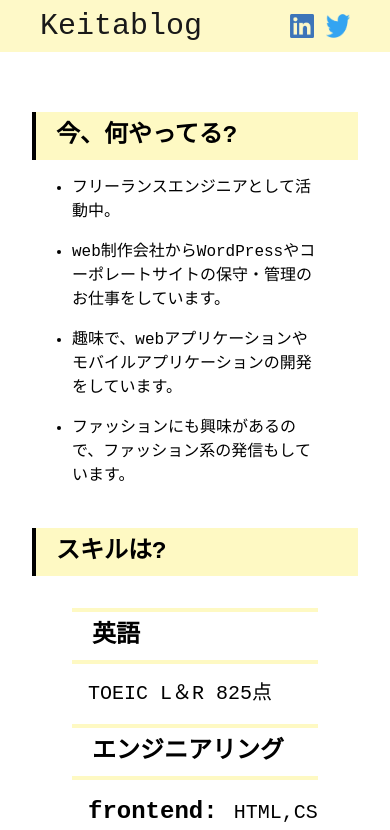
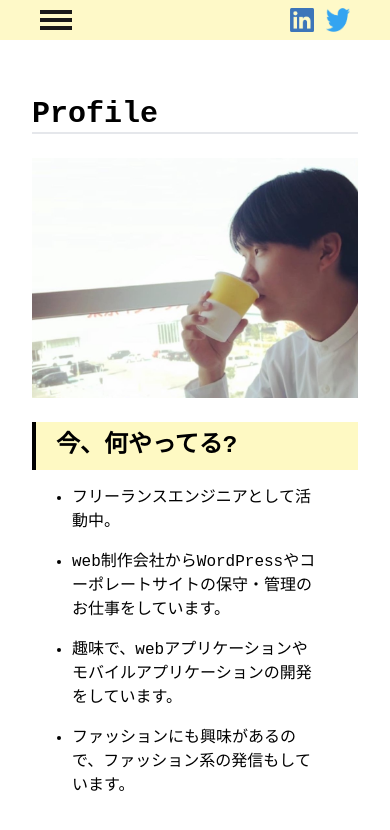
Before and after one commit to keitanamazue/my-blog, a Next.js app: page /profile in a window 390 px wide. Shown: the top 830 px of the page. Built offline with nearby package versions, Linux system fonts and the light colour scheme.

Commit message:
✅ add humberger memu

```diff
--- a/components/Header.tsx
+++ b/components/Header.tsx
@@ -1,10 +1,11 @@
 import React from 'react'
 import Link from 'next/link'
 
-export const Header = () => {
+export const Header = (props: any) => {
+  const { isOpen, setIsOpen } = props
   return (
     <header className="fixed top-0 left-0 z-50 flex w-full items-center justify-between bg-yellow-100 px-10 py-2 opacity-90">
-      <h2 className="text-3xl ">
+      <h2 className="hidden text-3xl md:block ">
         <Link href="/">Keitablog</Link>
       </h2>
       <ul className="hidden items-center  space-x-6  px-4 py-4 text-base md:flex md:space-x-10  lg:space-x-20">
@@ -18,6 +19,11 @@ export const Header = () => {
           <Link href="/contact">contact</Link>
         </li>
       </ul>
+      <button className="md:hidden" onClick={() => setIsOpen(!isOpen)}>
+        <span className="absolute top-[10px] h-1 w-8 bg-black"></span>
+        <span className="absolute top-[18px] h-1 w-8 bg-black"></span>
+        <span className="absolute top-[26px] h-1 w-8 bg-black"></span>
+      </button>
 
       <div className="flex gap-3">
         <Link href="https://www.linkedin.com/in/keita-namazue-b57383230/">
--- /dev/null
+++ b/components/Menu.tsx
@@ -0,0 +1,37 @@
+import React from 'react'
+import Link from 'next/link'
+
+export const Menu = (props: any) => {
+  const { isOpen, setIsOpen } = props
+  return (
+    isOpen && (
+      <div className="fixed left-0 top-0 right-0 bottom-0 z-50  bg-slate-400">
+        <div className="mt-40 flex h-full w-full flex-col items-center justify-start">
+          <h2 className=" text-3xl md:block ">
+            <Link href="/">Keitablog</Link>
+          </h2>
+          <ul className="mt-10 flex flex-col items-start gap-4">
+            <li className="hover:opacity-80">
+              <Link href="/profile">Profile</Link>
+            </li>
+            <li className="hover:opacity-80">
+              <Link href="/bitcoin">about blog</Link>
+            </li>
+            <li className="hover:opacity-80">
+              <Link href="/contact">contact</Link>
+            </li>
+          </ul>
+        </div>
+
+        <button
+          className="btn absolute top-[5px] left-[40px]"
+          onClick={() => setIsOpen(!isOpen)}
+        >
+          <span className="block h-1 w-8  bg-black"></span>
+          <span className="block h-1 w-8 bg-black"></span>
+          <span className="block h-1 w-8 bg-black"></span>
+        </button>
+      </div>
+    )
+  )
+}
--- a/pages/index.tsx
+++ b/pages/index.tsx
@@ -3,6 +3,8 @@ import { Header } from '../components/Header'
 import { Post } from '../components/Post'
 import { Footer } from '../components/Footer'
 import { client } from '../lib/client'
+import { Menu } from '../components/Menu'
+import { useState } from 'react'
 
 type blogProps = {
   title: string
@@ -14,12 +16,15 @@ type blogProps = {
 }
 
 const Home = ({ blog }: any) => {
+  const [isOpen, setIsOpen] = useState<boolean>(false)
+
   return (
     <div>
       <Head>
         <title>keita blog</title>
       </Head>
-      <Header />
+      <Header isOpen={isOpen} setIsOpen={setIsOpen} />
+      <Menu isOpen={isOpen} setIsOpen={setIsOpen} />
 
       <div className="mx-auto mt-28 mb-10 max-w-6xl px-8">
         <ul className="grid grid-cols-1 gap-6 md:grid-cols-2 md:space-y-0 lg:grid-cols-3">
--- a/pages/profile.tsx
+++ b/pages/profile.tsx
@@ -6,7 +6,13 @@ const profile = () => {
   return (
     <div>
       <Header />
-      <div className="mx-auto mt-28 mb-10 max-w-6xl px-8">
+      <div className="mx-auto mt-24 mb-10 max-w-6xl px-8 md:mt-28">
+        <h1 className=" border-b-2 text-3xl font-bold">Profile</h1>
+        <img
+          src="/keita.jpg"
+          className="mt-6 h-60 w-full object-cover md:h-[400px] md:w-full"
+          alt=""
+        />
         <h1 className="mt-6 border-l-4 border-l-black bg-yellow-100 py-2 px-5 text-2xl font-bold">
           今、何やってる?
         </h1>
--- a/styles/globals.css
+++ b/styles/globals.css
@@ -7,3 +7,21 @@
 body {
   font-family: 'Roboto Mono', monospace;
 }
+
+.btn:span {
+  transition: transform 0.7s;
+}
+
+.btn > span:nth-child(1) {
+  transition-delay: 70ms;
+  transform: translateY(16px) rotate(135deg);
+}
+
+.btn > span:nth-child(2) {
+  transition-delay: 0s;
+  transform: translateX(-18px) scaleX(0);
+}
+.btn > span:nth-child(3) {
+  transition-delay: 140ms;
+  transform: translateY(8px) rotate(-135deg);
+}
```
Also changed, not shown: public/keita.JPG (added).
